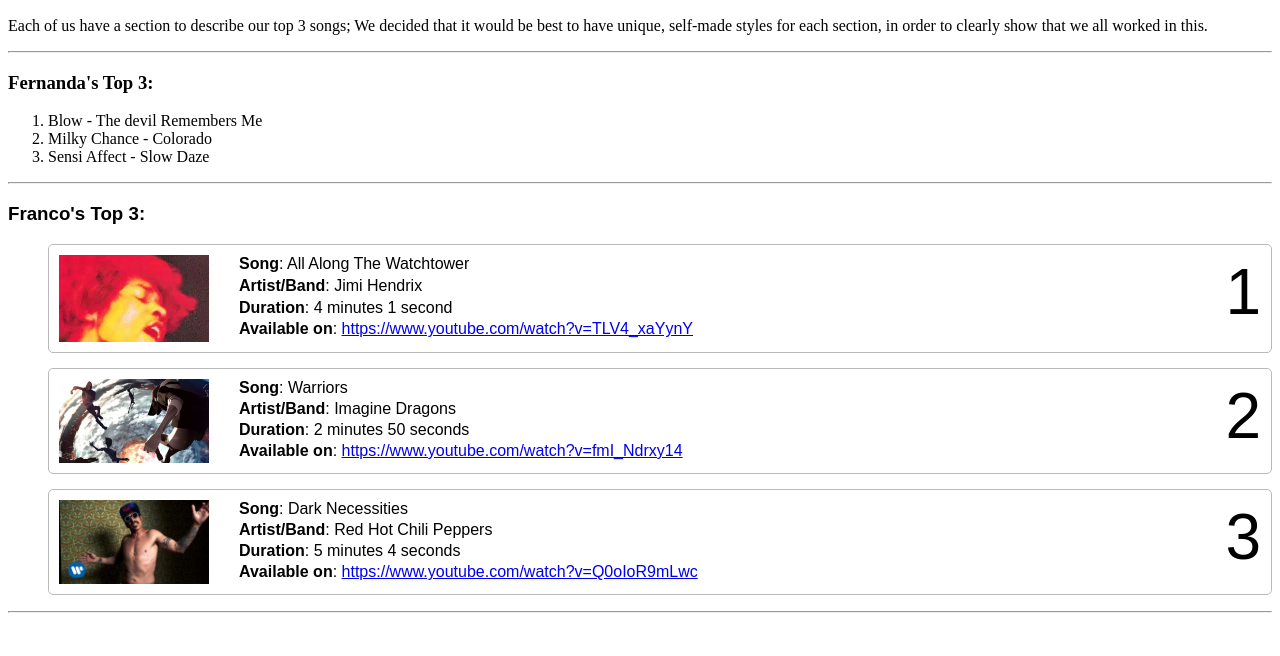
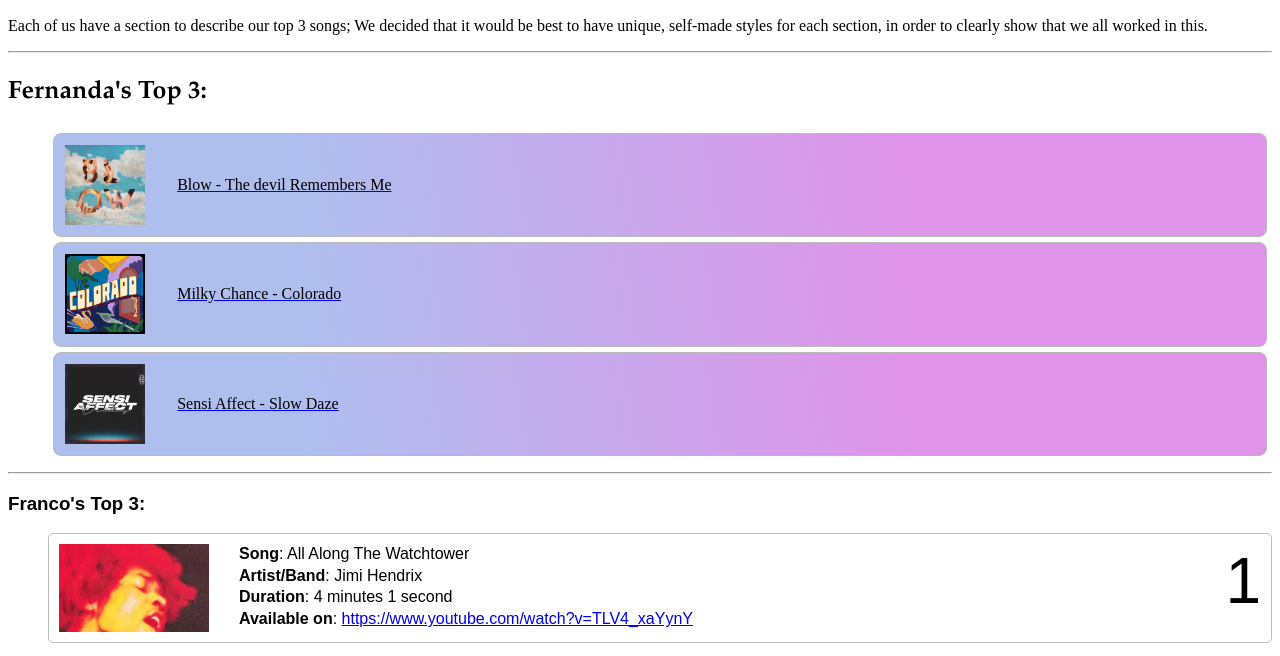
Before and after one commit to fernandaurman/our_music, a plain HTML site: page index.html in a window 1280 px wide. Shown: the part 118-774 px from the top of the page. Drawn offline with Linux system fonts and the light colour scheme.

Commit message:
add top 3 fernanda's songs html&css

```diff
--- a/css/style.css
+++ b/css/style.css
@@ -76,3 +76,34 @@
         padding-left: 0;
     }
 }
+
+/* Fernanda change*/
+
+#fernanda > h3 {
+    font-family: Garamond, serif;
+    font-size: 25px;
+}
+
+#fernanda > ol li {
+    margin: 5px;
+    display: flex;
+    flex-direction: row;
+    align-items: center;
+    padding: 0.7rem;
+    border: 1px solid rgb(186, 186, 186);
+    border-radius: 0.5rem;
+    animation: move 3s infinite;
+    background: #aebfee;
+    background: linear-gradient(81deg, #aebfee 20%, #df94e9 70%);
+
+}
+
+#fernanda > ol li img {
+    max-width: 5rem;
+
+}
+
+#fernanda > ol li span{
+    margin-left: 2rem;
+    color: #000;
+}
--- a/index.html
+++ b/index.html
@@ -21,9 +21,20 @@
     <div id="fernanda">
         <h3>Fernanda's Top 3:</h3>
         <ol>
-            <li>Blow - The devil Remembers Me</li>
-            <li>Milky Chance - Colorado</li>
-            <li>Sensi Affect - Slow Daze</li>
+            <li>
+                <img src="./images/blow_the_devil_remembers_me.jpg" alt="Blow">
+               <a href="https://www.youtube.com/watch?v=vCAVrFfGJ2c"><span>Blow - The devil Remembers Me</span></a>
+            </li>
+
+            <li>
+                <img src="./images/milky_chance_colorado.jpg" alt="Milky Chance">
+               <a href="https://www.youtube.com/watch?v=es9DfwKBW0I&list=RDes9DfwKBW0I&start_radio=1"><span>Milky Chance - Colorado</span></a>
+            </li>
+
+            <li>
+            <img src="./images/sensi_affect_slow_daze.jpg" alt="Sensi Affect" src="https://www.youtube.com/watch?v=7asb7B3cH-o">
+                <a href="https://www.youtube.com/watch?v=7asb7B3cH-o"><span>Sensi Affect - Slow Daze</span></a>
+            </li>
         </ol>
     </div>
 
```
Also changed, not shown: images/blow_the_devil_remembers_me.jpg (added), images/milky_chance_colorado.jpg (added), images/sensi_affect_slow_daze.jpg (added).
